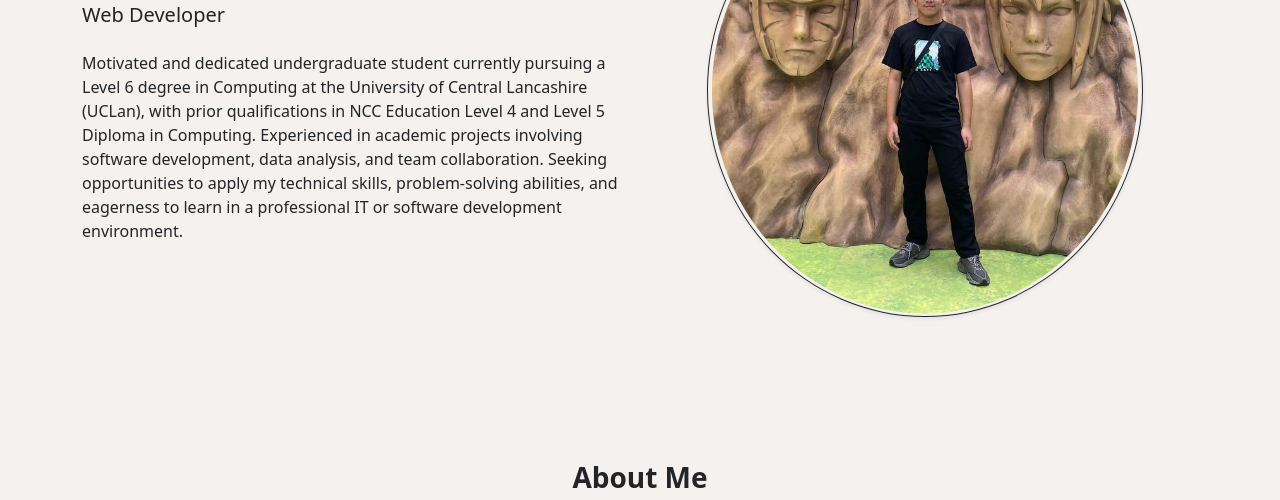
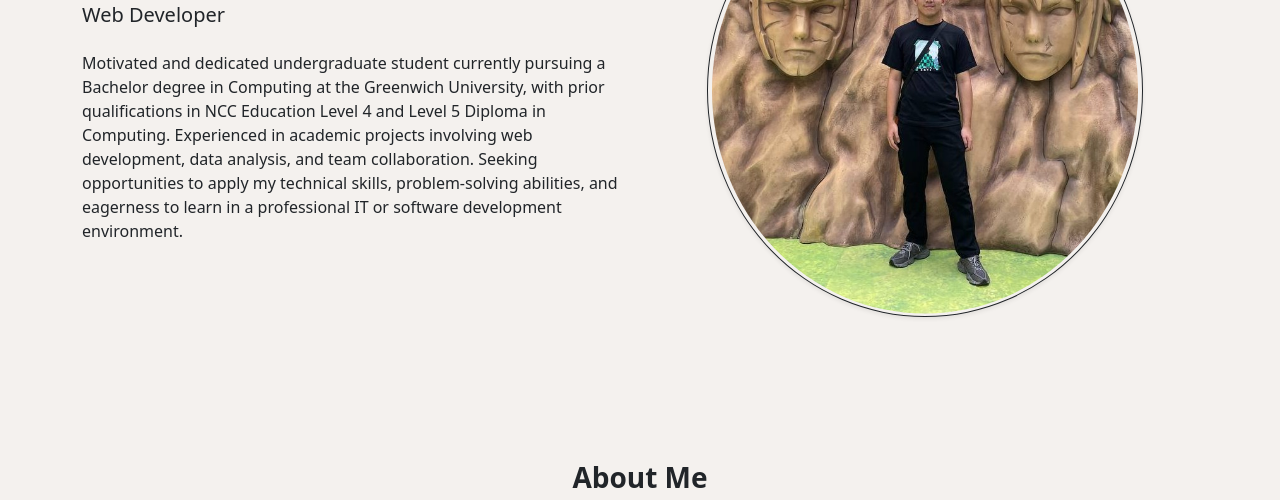
Before and after one commit to MinThantKo365/MinThantKo-Portfolio, a plain HTML site: page index.html in a window 1280 px wide. Shown: the part 280-780 px from the top of the page. Drawn offline with nearby package versions, Linux system fonts and the light colour scheme.

Commit message:
fifth  commit

```diff
--- a/index.html
+++ b/index.html
@@ -54,7 +54,7 @@
               <p class="fs-8 m-0">Hello I`m</p>
               <h1 class="text-uppercase fw-bold" >Min Thant Ko</h1>
               <h5 class="mb-4">Web Developer</h5>
-              <p>Motivated and dedicated undergraduate student currently pursuing a Level 6 degree in Computing at the University of Central Lancashire (UCLan), with prior qualifications in NCC Education Level 4 and Level 5 Diploma in Computing. Experienced in academic projects involving software development, data analysis, and team collaboration. Seeking opportunities to apply my technical skills, problem-solving abilities, and eagerness to learn in a professional IT or software development environment.</p>
+              <p>Motivated and dedicated undergraduate student currently pursuing a Bachelor degree in Computing at the Greenwich University, with prior qualifications in NCC Education Level 4 and Level 5 Diploma in Computing. Experienced in academic projects involving web development, data analysis, and team collaboration. Seeking opportunities to apply my technical skills, problem-solving abilities, and eagerness to learn in a professional IT or software development environment.</p>
               <!-- <button class="btn btn-secondary mt-2">My Work</button> -->
             </div>
             </div>
```
